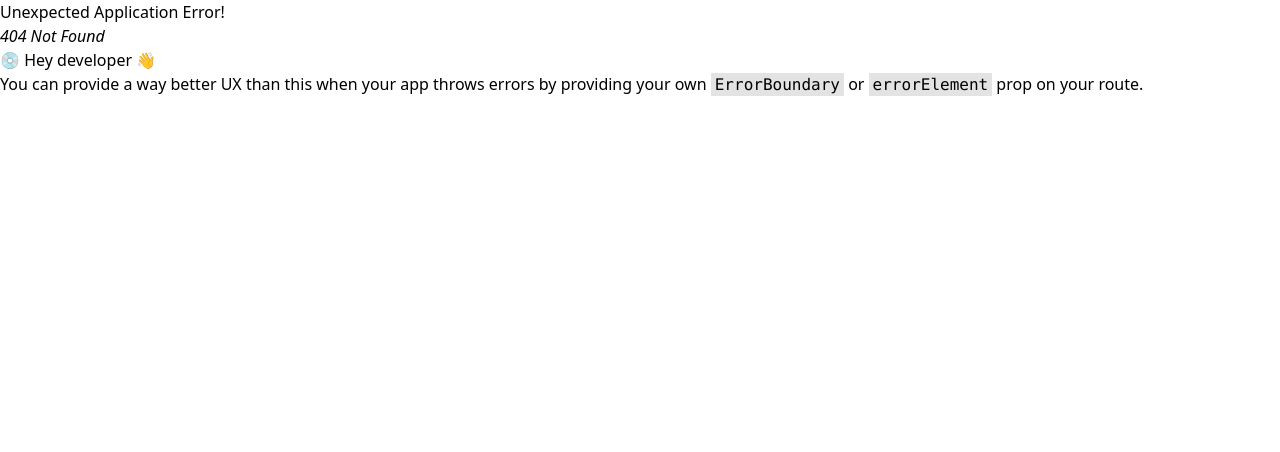
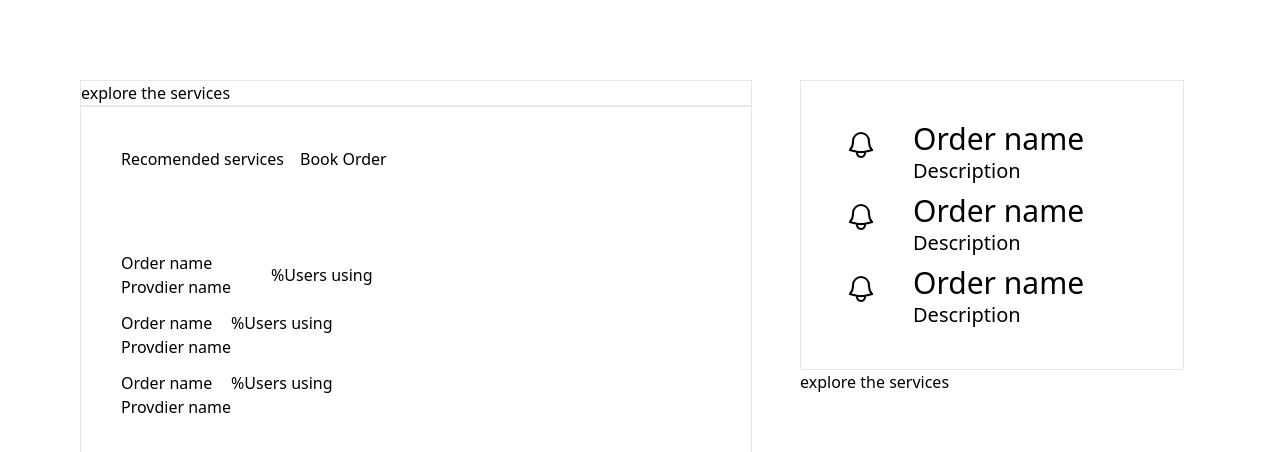
Before and after one commit to karanpargal/servify-sigmanerds, a React (Vite) app in the folder client/: page /consumer/dashboard in a window 1280 px wide. Before the commit this address had no page. Shown: the top 452 px of the page. Built offline with nearby package versions, Linux system fonts and the light colour scheme.

Commit message:
Added Consumer Dashboard

```diff
--- a/client/src/App.tsx
+++ b/client/src/App.tsx
@@ -2,9 +2,12 @@ import { RouterProvider, createBrowserRouter } from 'react-router-dom';
 import Auth from '@/pages/Auth';
 import Home from '@/pages/Home';
 
+import ConsumerDashboard from '@/pages/ConsumerDashboard';
+
 const router = createBrowserRouter([
   { path: '/', Component: Home },
   { path: '/auth', Component: Auth },
+  { path: '/consumer/dashboard', Component: ConsumerDashboard},
 ]);
 
 function App() {
--- /dev/null
+++ b/client/src/components/ConsumerOrdersTable.tsx
@@ -0,0 +1,69 @@
+import React from 'react';
+import { useState } from 'react';
+
+const ConsumerOrdersTable = () => {
+  const [tab, setTab] = useState(0);
+
+  return (
+    <div>
+      <div className="flex gap-x-4 p-10">
+        <div>
+        <button onClick={()=>{setTab(0)}} className='flex '>Recomended services</button>
+
+        </div>
+        <div>
+        <button onClick={()=>{setTab(1)}} className='flex '>Book Order</button>
+
+        </div>
+
+
+      </div>
+
+
+      {tab == 0 ?
+      <div className='p-10'>
+        <div className='flex flex-col gap-y-3'>
+
+            <div className='flex flex-row'>
+                <div>
+                <h1>Order name</h1>
+                <p>Provdier name</p>
+
+                </div>
+
+                <div className='flex ml-10'>
+                    <p className='m-auto'>%Users using </p>
+                </div>
+            </div>
+
+            <div className='flex flex-row'>
+                <div>
+                <h1>Order name</h1>
+                <p>Provdier name</p>
+
+                </div>
+
+                <div className='flex flex'>
+                    <p >%Users using </p>
+                </div>
+            </div>
+
+            <div className='flex flex-row'>
+                <div>
+                <h1>Order name</h1>
+                <p>Provdier name</p>
+
+                </div>
+
+                <div className='flex flex'>
+                    <p>%Users using </p>
+                </div>
+            </div>
+        </div>
+      </div>
+      :<div className='p-10'><div>hey lo</div></div>}
+    </div>
+  );
+};
+
+export default ConsumerOrdersTable;
--- /dev/null
+++ b/client/src/components/TimelineCard.tsx
@@ -0,0 +1,46 @@
+import React from 'react';
+import HeroIcons from './shared/HeroIcons';
+
+const TimelineCard = () => {
+  return (
+    <div>
+      <div className=" relative m-auto flex   flex-col w-96 gap-y-2 border p-10">
+        <div className="flex gap-x-8">
+            <HeroIcons.BellIcon className="h-8 w-10 mt-2" />
+
+            <div className="">
+              <h1 className="text-3xl">Order name</h1>
+              <p className="text-xl">Description</p>
+            </div>
+        </div>
+
+        <div className="flex gap-x-8">
+            <HeroIcons.BellIcon className="h-8 w-10 mt-2" />
+
+            <div className="">
+              <h1 className="text-3xl">Order name</h1>
+              <p className="text-xl">Description</p>
+            </div>
+        </div>
+
+        <div className="flex gap-x-8">
+            <HeroIcons.BellIcon className="h-8 w-10 mt-2" />
+
+            <div className="">
+              <h1 className="text-3xl">Order name</h1>
+              <p className="text-xl">Description</p>
+            </div>
+        </div>
+
+
+
+
+
+
+
+      </div>
+    </div>
+  );
+};
+
+export default TimelineCard;
--- /dev/null
+++ b/client/src/pages/ConsumerDashboard.tsx
@@ -0,0 +1,41 @@
+import React from 'react';
+import TimelineCard from '@/components/TimelineCard';
+import ConsumerOrdersTable from '@/components/ConsumerOrdersTable';
+
+const ConsumerDashboard = () => {
+  return (
+    <div>
+
+        <div className="flex flex-col-2 m-20  ">
+
+          <div className="flex flex-col flex-1 w-full pr-12">
+            <div className=" flex flex-row border  ">
+              explore the services
+            </div>
+
+            <div className=" flex flex-row border  ">
+              <ConsumerOrdersTable/>
+            </div>
+          </div>
+
+
+          <div className="flex flex-col w-[400px]">
+            {/* timeline card */}
+            <div className=" flex flex-row  ">
+
+              <TimelineCard/>
+            </div>
+
+            <div className=" flex flex-row  ">
+              explore the services
+            </div>
+          </div>
+
+
+        </div>
+
+    </div>
+  );
+};
+
+export default ConsumerDashboard;
```
